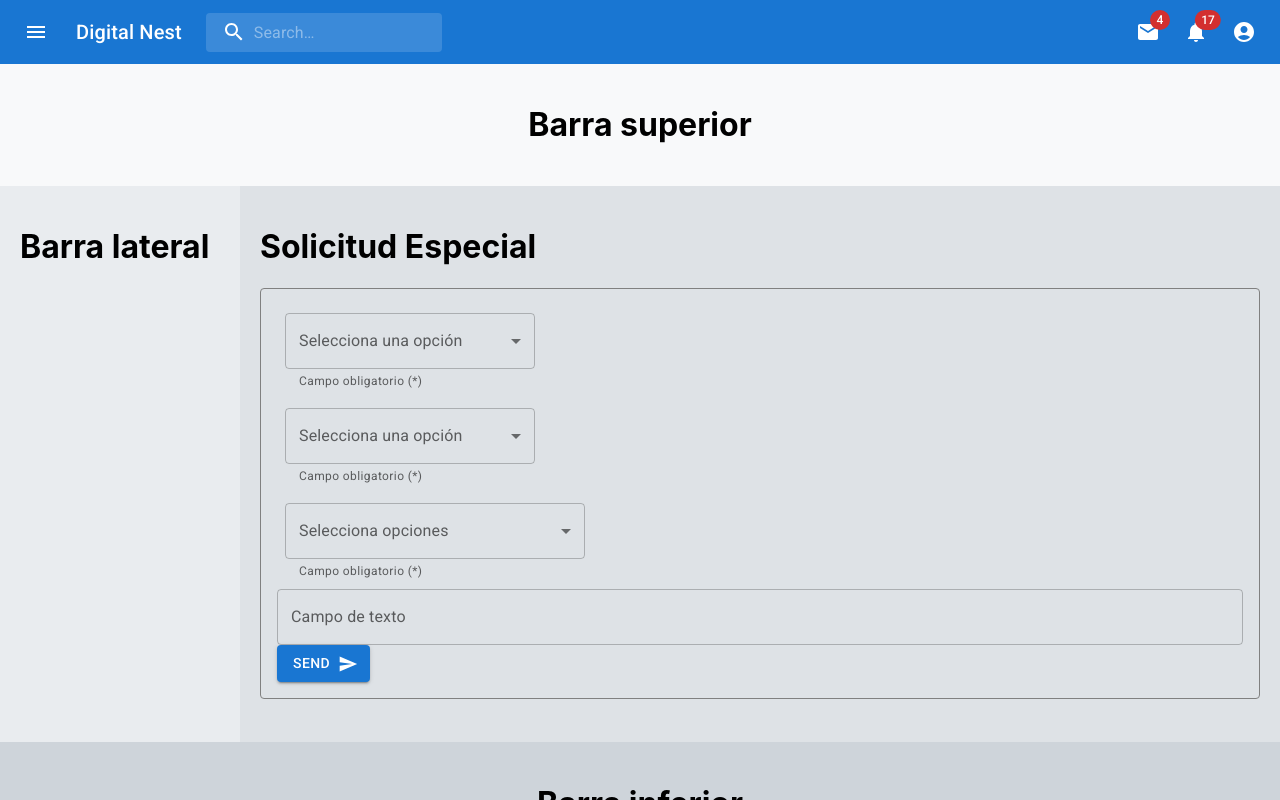
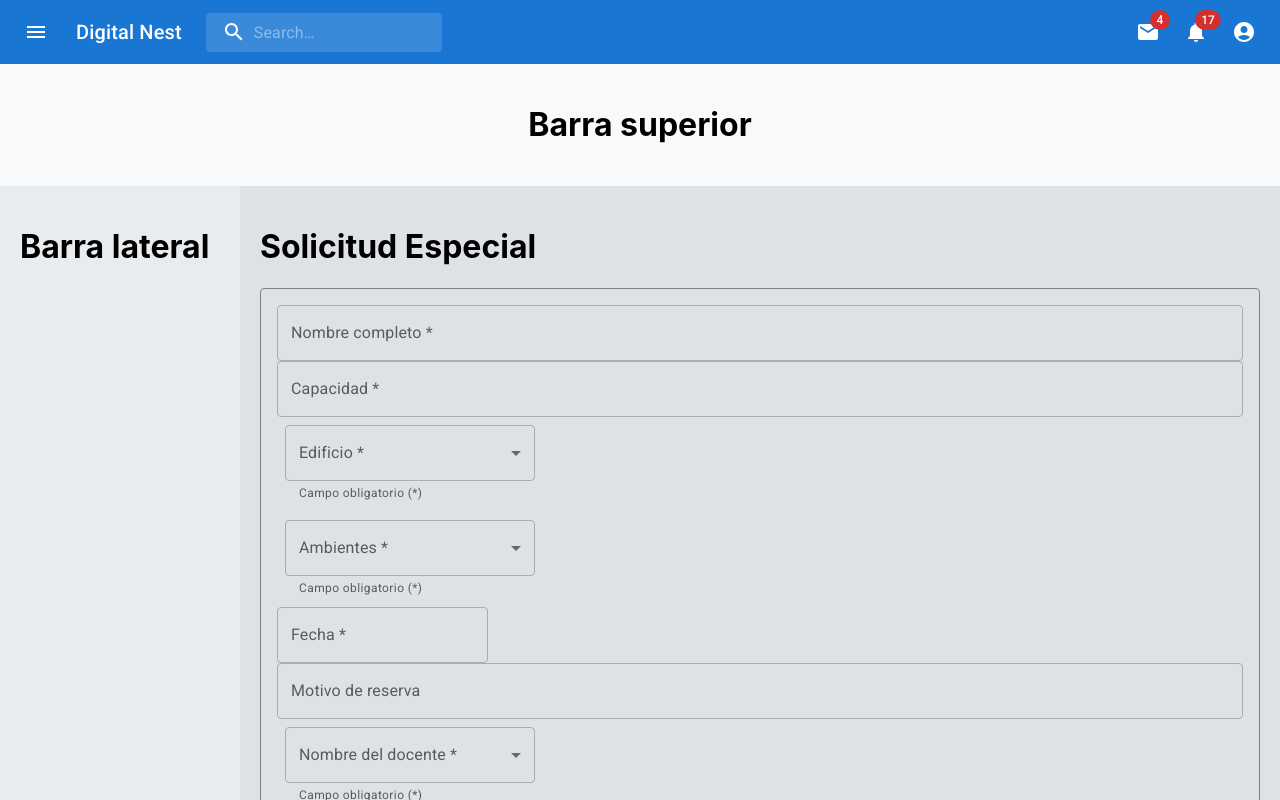
Before and after one commit to iMouchta/DigitalNest, a React (Create React App) app in the folder digital-nest/: page /app/solicitudEspecial in a window 1280 px wide. Shown: the top 800 px of the page. Built offline with nearby package versions, Linux system fonts and the light colour scheme; the HTML template or start-up script is replaced by a standard one.

Commit message:
Date picker component

```diff
--- a/digital-nest/package.json
+++ b/digital-nest/package.json
@@ -7,9 +7,11 @@
     "@emotion/styled": "^11.11.5",
     "@mui/icons-material": "^5.15.15",
     "@mui/material": "^5.15.15",
+    "@mui/x-date-pickers": "^7.3.1",
     "@testing-library/jest-dom": "^5.17.0",
     "@testing-library/react": "^13.4.0",
     "@testing-library/user-event": "^13.5.0",
+    "dayjs": "^1.11.11",
     "react": "^18.3.1",
     "react-dom": "^18.3.1",
     "react-router-dom": "^6.23.0",
--- /dev/null
+++ b/digital-nest/src/components/FormDateSelector.js
@@ -0,0 +1,17 @@
+import React from "react";
+import { AdapterDayjs } from "@mui/x-date-pickers/AdapterDayjs";
+import { LocalizationProvider } from "@mui/x-date-pickers/LocalizationProvider";
+import { DatePicker } from "@mui/x-date-pickers/DatePicker";
+import dayjs from "dayjs";
+
+export default function FormDateSelector({ label, onChange }) {
+  const minDate = dayjs().add(1, 'day');
+  const maxDate = dayjs().add(30, 'day');
+  return (
+    <div>
+      <LocalizationProvider dateAdapter={AdapterDayjs}>
+        <DatePicker label={label} minDate={minDate} maxDate={maxDate} onChange={onChange}/>
+      </LocalizationProvider>
+    </div>
+  );
+}
--- a/digital-nest/src/components/FormSolicitudEspecial.js
+++ b/digital-nest/src/components/FormSolicitudEspecial.js
@@ -1,49 +1,133 @@
-import React, { useState } from 'react';
-import Desplegable from './Desplegable';
+import React, { useState } from "react";
+import FormSelector from "./FormSelector";
+import FormMultipleSelector from "./FormMultipleSelector";
+import FormTextField from "./FormTextField";
+import Box from "@mui/material/Box";
+import SendFormButton from "./SendFormButton";
+import FormDateSelector from "./FormDateSelector";
 
-function FormSolicitudEspecial() {
-  const [selectedOptionA, setSelectedOptionA] = useState('');
-  const [selectedOptionB, setSelectedOptionB] = useState('');
-  const [selectedOptionC, setSelectedOptionC] = useState('');
+export default function FormSolicitudEspecial() {
+  //* Form fields
+  const [selectedOption1, setSelectedOption1] = useState("");
+  const [selectedOption2, setSelectedOption2] = useState("");
+  const [selectedMultipleOptions1, setSelectedMultipleOptions1] = useState([]);
+  const [textFieldValue1, setTextFieldValue1] = useState("");
 
-  const optionsA = ['Opcion A1', 'Opcion A2', 'Opcion A3', 'Opcion A4'];
-  const optionsB = ['Opcion B1', 'Opcion B2', 'Opcion B3', 'Opcion B4'];
-  const optionsC = ['Opcion C1', 'Opcion C2', 'Opcion C3', 'Opcion C4'];
+  //* Error Handling
+  const [errorOption1, setErrorOption1] = useState(false);
+  const [errorMessage, setErrorMessage] = useState("");
 
-  const handleSelectChangeA = (event) => {
-    setSelectedOptionA(event.target.value);
-  };
+  const handleSubmit = (event) => {
+    event.preventDefault();
 
-  const handleSelectChangeB = (event) => {
-    setSelectedOptionB(event.target.value);
-  };
+    setErrorOption1(!selectedOption1);
 
-  const handleSelectChangeC = (event) => {
-    setSelectedOptionC(event.target.value);
+    if (
+      !selectedOption1 ||
+      !selectedOption2 ||
+      !selectedMultipleOptions1.length ||
+      !textFieldValue1
+    ) {
+      setErrorMessage("Todos los campos son obligatorios");
+      console.log("Error:", errorMessage);
+      return;
+    }
+
+    console.log("Selected option 1:", selectedOption1);
+    console.log("Selected option 2:", selectedOption2);
+    console.log("Selected multiple options 1:", selectedMultipleOptions1);
+    console.log("Text field value:", textFieldValue1);
   };
 
   return (
     <form>
-      <label>
-        Selecciona una opción:
-        <Desplegable
-          options={optionsA}
-          selectedOption={selectedOptionA}
-          handleSelectChange={handleSelectChangeA}
+      <Box sx={{ p: 2, border: "1px solid grey", borderRadius: "4px" }}>
+        <FormTextField
+          label="Nombre completo *"
+          placeholder="Ingrese su nombre completo"
+          onChange={setTextFieldValue1}
         />
-        <Desplegable
-          options={optionsB}
-          selectedOption={selectedOptionB}
-          handleSelectChange={handleSelectChangeB}
+        <FormTextField
+          label="Capacidad *"
+          placeholder="Estimado de personas que asistirán"
+          onChange={setTextFieldValue1}
         />
-        <Desplegable
-          options={optionsC}
-          selectedOption={selectedOptionC}
-          handleSelectChange={handleSelectChangeC}
+        <FormSelector
+          label="Edificio *"
+          options={[
+            { value: "Carla Salazar Serrudo", label: "Carla Salazar Serrudo" },
+            {
+              value: "Vladimir Abel Costas Jauregui",
+              label: "Vladimir Abel Costas Jauregui",
+            },
+            { value: 3, label: "Test 3" },
+            // ... más opciones
+          ]}
+          onChange={setSelectedOption2}
         />
-      </label>
+        <FormSelector
+          label="Ambientes *"
+          options={[
+            { value: "Carla Salazar Serrudo", label: "Carla Salazar Serrudo" },
+            {
+              value: "Vladimir Abel Costas Jauregui",
+              label: "Vladimir Abel Costas Jauregui",
+            },
+            { value: 3, label: "Test 3" },
+            // ... más opciones
+          ]}
+          onChange={setSelectedOption2}
+        />
+        <FormDateSelector label="Fecha *" onChange={setTextFieldValue1} />
+        <FormTextField
+          label="Motivo de reserva"
+          placeholder="Ingrese el motivo de reserva"
+          onChange={setTextFieldValue1}
+        />
+        <FormSelector
+          label="Nombre del docente *"
+          options={[
+            { value: "Leticia Coca Blanco", label: "Leticia Coca Blanco" },
+          ]}
+          onChange={setSelectedOption1}
+          error={errorOption1}
+        />
+        <FormSelector
+          label="Materia *"
+          options={[
+            { value: "Carla Salazar Serrudo", label: "Carla Salazar Serrudo" },
+            {
+              value: "Vladimir Abel Costas Jauregui",
+              label: "Vladimir Abel Costas Jauregui",
+            },
+            { value: 3, label: "Test 3" },
+            // ... más opciones
+          ]}
+          onChange={setSelectedOption2}
+        />
+
+        <FormMultipleSelector
+          label="Docentes adicionales"
+          options={[
+            { value: "Carla Salazar Serrudo", label: "Carla Salazar Serrudo" },
+            {
+              value: "Vladimir Abel Costas Jauregui",
+              label: "Vladimir Abel Costas Jauregui",
+            },
+            { value: "Hernan Ustariz Vargas", label: "Hernan Ustariz Vargas" },
+            {
+              value: "Henry Frank Villarroel Tapia",
+              label: "Henry Frank Villarroel Tapia",
+            },
+            {
+              value: "Victor Hugo Quiroga Montano",
+              label: "Victor Hugo Quiroga Montano",
+            },
+          ]}
+          onChange={setSelectedMultipleOptions1}
+        />
+        <SendFormButton onClick={handleSubmit} />
+      </Box>
     </form>
   );
 }
-
-export default FormSolicitudRapida;
--- a/digital-nest/src/components/FormSolicitudRapida.js
+++ b/digital-nest/src/components/FormSolicitudRapida.js
@@ -5,7 +5,7 @@ import FormTextField from "./FormTextField";
 import Box from "@mui/material/Box";
 import SendFormButton from "./SendFormButton";
 
-function FormSolicitudRapida() {
+export default function FormSolicitudRapida() {
   //* Form fields
   const [selectedOption1, setSelectedOption1] = useState("");
   const [selectedOption2, setSelectedOption2] = useState("");
@@ -82,5 +82,3 @@ function FormSolicitudRapida() {
     </form>
   );
 }
-
-export default FormSolicitudRapida;
--- a/digital-nest/src/pages/SolicitudEspecialPage.js
+++ b/digital-nest/src/pages/SolicitudEspecialPage.js
@@ -1,15 +1,13 @@
 import React from "react";
-import Formulario from "../components/FormSolicitudRapida.js";
+import FormSolicitudEspecial from "../components/FormSolicitudEspecial.js";
 
-function SolicitudEspecialPage() {
+export default function SolicitudEspecialPage() {
   return (
     <div>
       <h1>Solicitud Especial</h1>
       <div className="recuadro-formulario">
-        <Formulario />
+        <FormSolicitudEspecial />
       </div>
     </div>
   );
 }
-
-export default SolicitudEspecialPage;
--- a/digital-nest/src/pages/SolicitudRapidaPage.js
+++ b/digital-nest/src/pages/SolicitudRapidaPage.js
@@ -1,12 +1,12 @@
 import React from "react";
-import Formulario from "../components/FormSolicitudRapida.js";
+import FormSolicitudRapida from "../components/FormSolicitudRapida.js";
 
 function SolicitudRapidaPage() {
   return (
     <div>
       <h1>Solicitud Rápida</h1>
       <div className="recuadro-formulario">
-        <Formulario />
+        <FormSolicitudRapida />
       </div>
     </div>
   );
```
Also changed, not shown: 1 other file (tests, documents, lock files or other folders).
